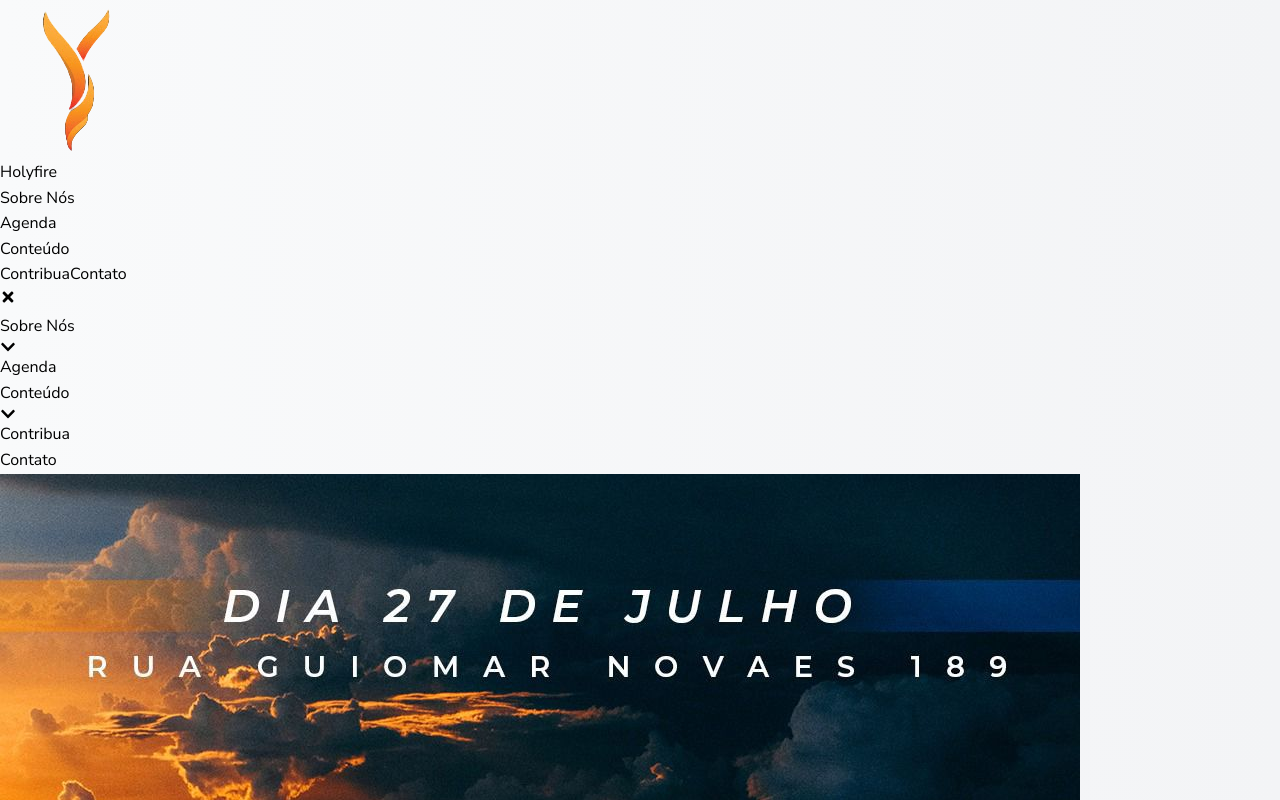
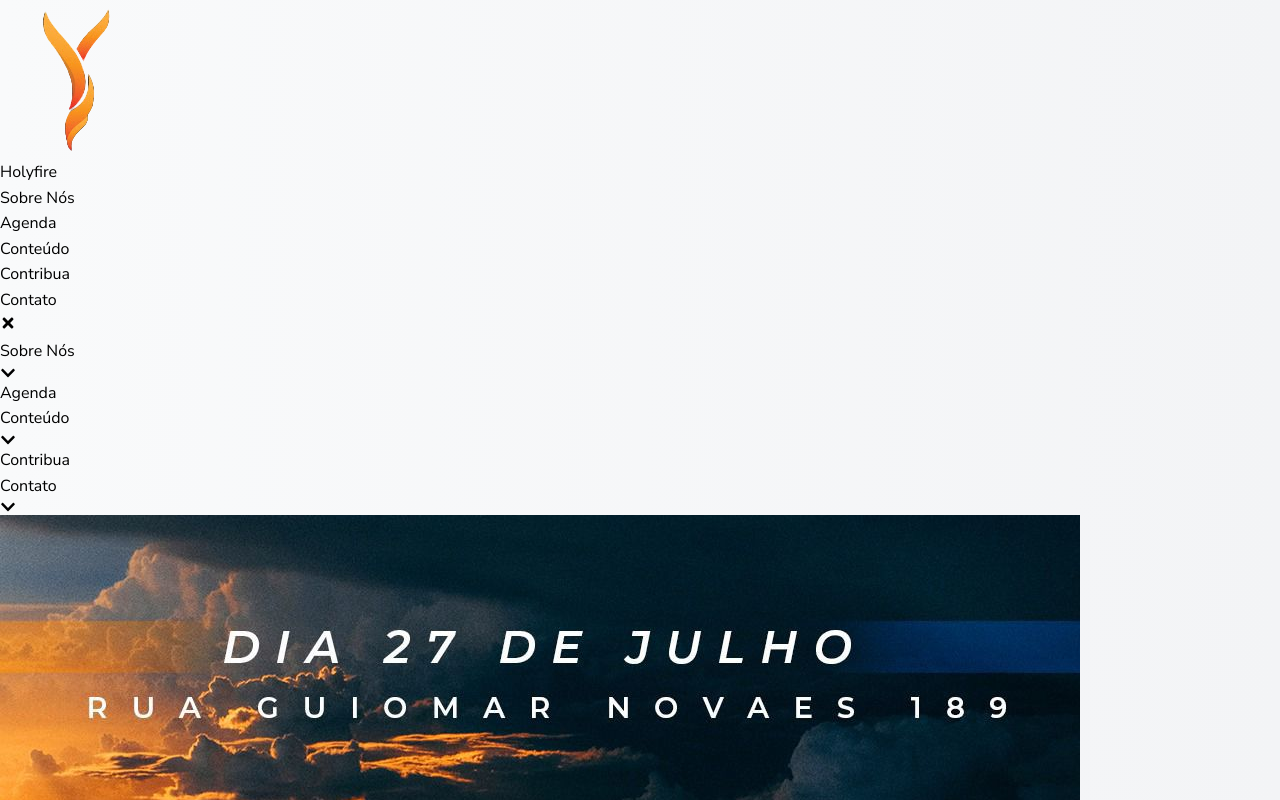
Before and after one commit to Pedrohsl2003/HolyFire, a React (Vite) app: page /evento/1 in a window 1280 px wide. Both pictures are taken after a click on the button 8 px from the left and 296 px from the top of the page. Shown: the top 800 px of the page. Built offline with nearby package versions, Linux system fonts and the light colour scheme.

Commit message:
Alterações no Header e Sobre

```diff
--- a/src/components/Header.tsx
+++ b/src/components/Header.tsx
@@ -6,10 +6,12 @@ import { Link } from 'react-router-dom';
 const Header: React.FC = () => {
   const [isAboutMenuOpen, setIsAboutMenuOpen] = useState(false);
   const [isContentMenuOpen, setIsContentMenuOpen] = useState(false);
+  const [isContactMenuOpen, setIsContactMenuOpen] = useState(false);
   const [isMobileMenuOpen, setIsMobileMenuOpen] = useState(false);
 
   const aboutMenuTimeoutRef = useRef<number | null>(null);
   const contentMenuTimeoutRef = useRef<number | null>(null);
+  const contactMenuTimeoutRef = useRef<number | null>(null);
 
   const handleMouseEnterAbout = () => {
     if (aboutMenuTimeoutRef.current) {
@@ -34,6 +36,19 @@ const Header: React.FC = () => {
   const handleMouseLeaveContent = () => {
     contentMenuTimeoutRef.current = window.setTimeout(() => {
       setIsContentMenuOpen(false);
+    }, 300);
+  };
+
+  const handleMouseEnterContact = () => {
+    if (contactMenuTimeoutRef.current) {
+      clearTimeout(contactMenuTimeoutRef.current);
+    }
+    setIsContactMenuOpen(true);
+  };
+
+  const handleMouseLeaveContact = () => {
+    contactMenuTimeoutRef.current = window.setTimeout(() => {
+      setIsContactMenuOpen(false);
     }, 300);
   };
 
@@ -72,7 +87,17 @@ const Header: React.FC = () => {
             ]}
           />
           <NavLink href="/contribua" label="Contribua" />
-          <NavLink href="#" label="Contato" />
+          <NavItem
+            label="Contato"
+            isMenuOpen={isContactMenuOpen}
+            handleMouseEnter={handleMouseEnterContact}
+            handleMouseLeave={handleMouseLeaveContact}
+            links={[
+              { label: 'Fale Conosco', href: '/fale-conosco' },
+              { label: 'Voluntários', href: '/voluntarios' },
+            ]}
+            dropdownClass="right-0"
+          />
         </nav>
         <button
           className={`md:hidden transform transition-transform duration-300 ${isMobileMenuOpen ? 'rotate-180' : 'rotate-0'}`}
@@ -91,6 +116,8 @@ const Header: React.FC = () => {
           setIsAboutMenuOpen={setIsAboutMenuOpen}
           isContentMenuOpen={isContentMenuOpen}
           setIsContentMenuOpen={setIsContentMenuOpen}
+          isContactMenuOpen={isContactMenuOpen}
+          setIsContactMenuOpen={setIsContactMenuOpen}
         />
       )}
     </header>
@@ -103,7 +130,8 @@ const NavItem: React.FC<{
   handleMouseEnter: () => void;
   handleMouseLeave: () => void;
   links: { label: string, href: string }[];
-}> = ({ label, isMenuOpen, handleMouseEnter, handleMouseLeave, links }) => (
+  dropdownClass?: string;
+}> = ({ label, isMenuOpen, handleMouseEnter, handleMouseLeave, links, dropdownClass }) => (
   <div
     className="relative group"
     onMouseEnter={handleMouseEnter}
@@ -114,7 +142,7 @@ const NavItem: React.FC<{
       <span className="absolute left-0 bottom-0 w-full h-0.5 bg-orange-400 scale-x-0 group-hover:scale-x-100 transition-transform origin-center duration-300"></span>
     </button>
     {isMenuOpen && (
-      <div className="absolute mt-2 w-48 bg-black">
+      <div className={`absolute mt-2 w-48 bg-black ${dropdownClass}`}>
         {links.map(link => (
           <a
             href={link.href}
@@ -141,11 +169,15 @@ const MobileMenu: React.FC<{
   setIsAboutMenuOpen: React.Dispatch<React.SetStateAction<boolean>>;
   isContentMenuOpen: boolean;
   setIsContentMenuOpen: React.Dispatch<React.SetStateAction<boolean>>;
+  isContactMenuOpen: boolean;
+  setIsContactMenuOpen: React.Dispatch<React.SetStateAction<boolean>>;
 }> = ({
   isAboutMenuOpen,
   setIsAboutMenuOpen,
   isContentMenuOpen,
-  setIsContentMenuOpen
+  setIsContentMenuOpen,
+  isContactMenuOpen,
+  setIsContactMenuOpen
 }) => (
   <div className="md:hidden bg-black">
     <MobileMenuItem
@@ -171,7 +203,15 @@ const MobileMenu: React.FC<{
       ]}
     />
     <MobileNavLink href="/contribua" label="Contribua" />
-    <MobileNavLink href="#" label="Contato" />
+    <MobileMenuItem
+      label="Contato"
+      isOpen={isContactMenuOpen}
+      setIsOpen={setIsContactMenuOpen}
+      links={[
+        { label: 'Fale Conosco', href: '/fale-conosco' },
+        { label: 'Voluntários', href: '/voluntarios' },
+      ]}
+    />
   </div>
 );
 
@@ -183,19 +223,19 @@ const MobileMenuItem: React.FC<{
 }> = ({ label, isOpen, setIsOpen, links }) => (
   <div className="relative border-t border-gray-700">
     <button
+      className="w-full flex justify-between items-center p-4 text-white hover:bg-gray-800 transition duration-300"
       onClick={() => setIsOpen(!isOpen)}
-      className="flex justify-between w-full text-left px-4 py-2 text-white hover:bg-orange-400 transition duration-300"
     >
       {label}
-      <FaChevronDown className={`ml-2 transform transition-transform duration-300 ${isOpen ? 'rotate-180' : 'rotate-0'}`} />
+      <FaChevronDown className={`ml-2 transform transition-transform ${isOpen ? 'rotate-180' : 'rotate-0'}`} />
     </button>
     {isOpen && (
-      <div className="bg-black">
+      <div className="bg-gray-900">
         {links.map(link => (
           <a
             href={link.href}
             key={link.label}
-            className="block px-4 py-2 text-white border-b border-gray-700 hover:bg-orange-400 transition duration-300"
+            className="block px-6 py-3 text-white hover:bg-gray-800 transition duration-300"
           >
             {link.label}
           </a>
@@ -206,9 +246,12 @@ const MobileMenuItem: React.FC<{
 );
 
 const MobileNavLink: React.FC<{ href: string, label: string }> = ({ href, label }) => (
-  <div className="border-t border-gray-700">
-    <a href={href} className="block px-4 py-2 text-white hover:bg-orange-400 transition duration-300">{label}</a>
-  </div>
+  <a
+    href={href}
+    className="block border-t border-gray-700 p-4 text-white hover:bg-gray-800 transition duration-300"
+  >
+    {label}
+  </a>
 );
 
 export default Header;
```
Also changed, not shown: src/components/Sobre.tsx (+39 -39 lines).
